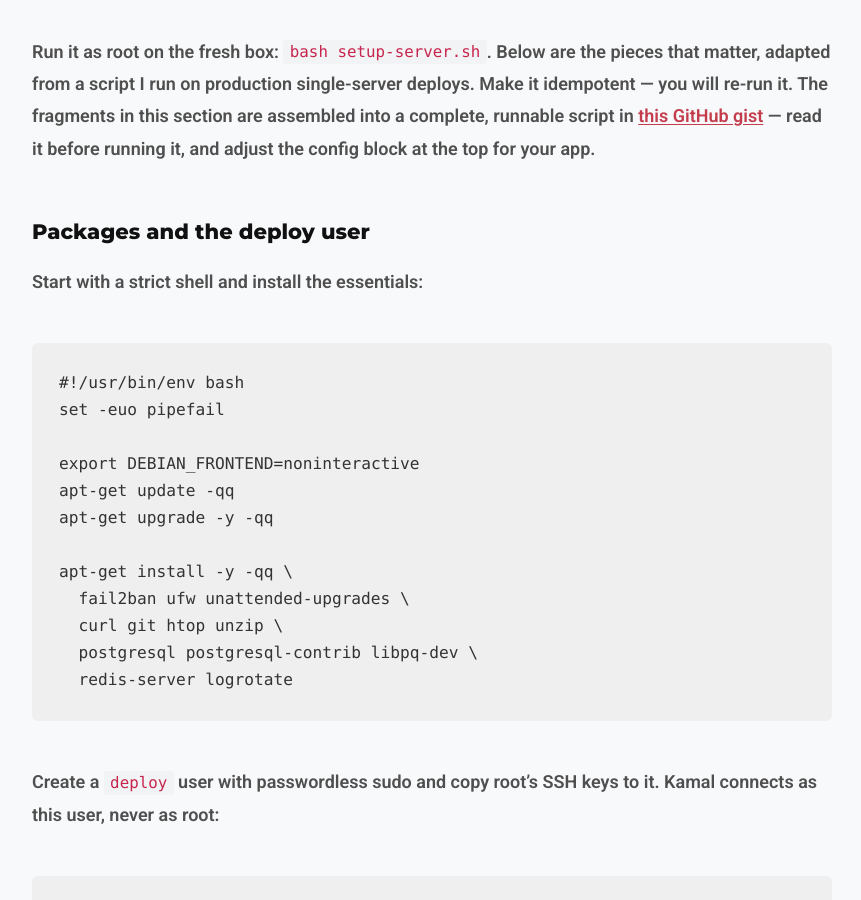
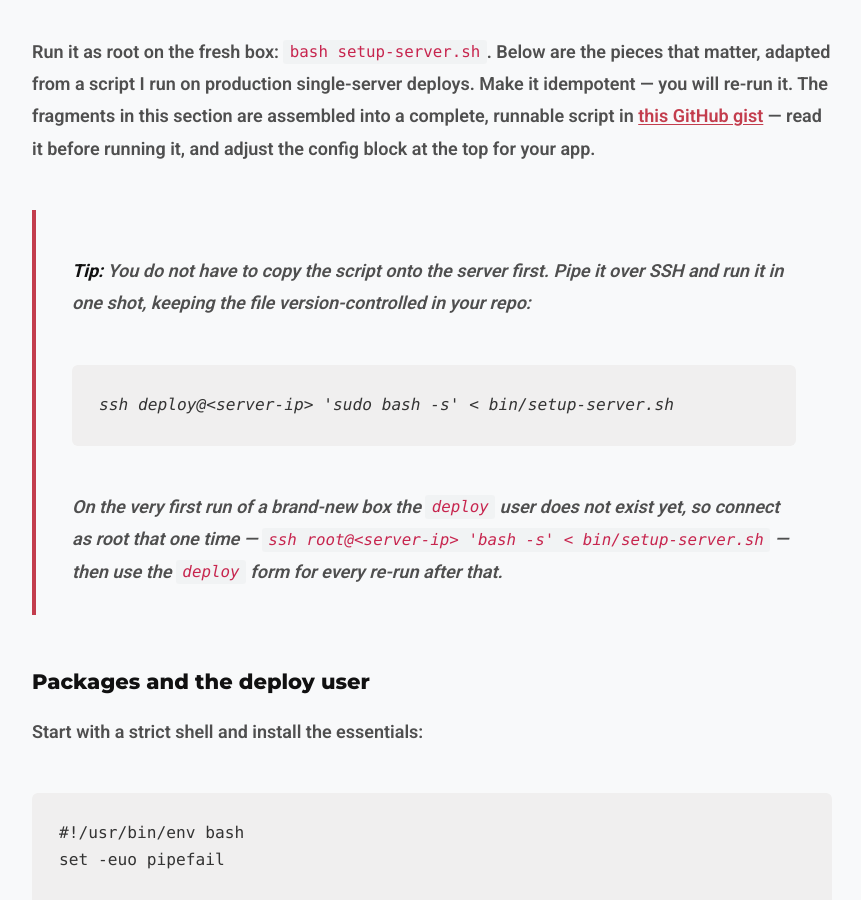
Before and after one commit to waleo/railsfever-05-2025, a Jekyll site: the page built from _posts/2026-06-29-deploying-rails-8-with-kamal-single-server.md, in a window 1280 px wide and 900 px high, scrolled down 2906 px. Shown: the whole window, without its empty margins (208-1069 px from the left). Built offline with Jekyll 4.4.1, drawn with Linux system fonts in a browser that asks for light colours.

Commit message:
Add tip: run setup script over SSH from local machine
Co-Authored-By: Claude Opus 4.8 <noreply@anthropic.com>

````diff
--- a/_posts/2026-06-29-deploying-rails-8-with-kamal-single-server.md
+++ b/_posts/2026-06-29-deploying-rails-8-with-kamal-single-server.md
@@ -47,6 +47,14 @@ What a good bootstrap script does, in order:
 8. Raise file descriptor limits
 
 Run it as root on the fresh box: `bash setup-server.sh`. Below are the pieces that matter, adapted from a script I run on production single-server deploys. Make it idempotent — you will re-run it. The fragments in this section are assembled into a complete, runnable script in [this GitHub gist](https://gist.github.com/waleo/c649651cccabb1b8d060567857f1e2ca) — read it before running it, and adjust the config block at the top for your app.
+
+> **Tip:** You do not have to copy the script onto the server first. Pipe it over SSH and run it in one shot, keeping the file version-controlled in your repo:
+>
+> ```bash
+> ssh deploy@<server-ip> 'sudo bash -s' < bin/setup-server.sh
+> ```
+>
+> On the very first run of a brand-new box the `deploy` user does not exist yet, so connect as root that one time — `ssh root@<server-ip> 'bash -s' < bin/setup-server.sh` — then use the `deploy` form for every re-run after that.
 
 ### Packages and the deploy user
 
````
